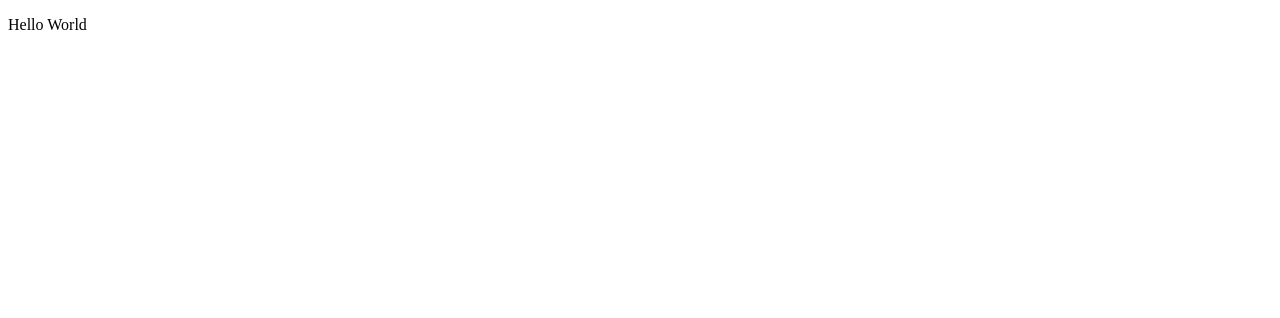
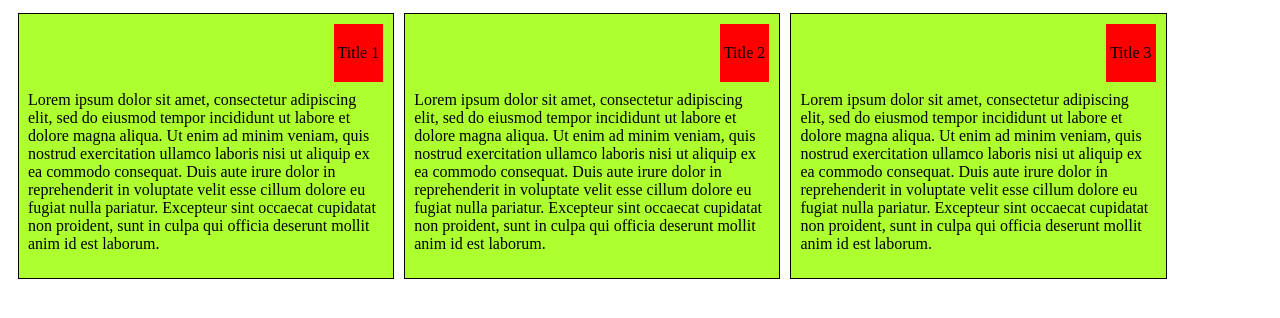
Before and after one commit to bylowerik/Coursera, a plain HTML site: page subm2/index.html in a window 1280 px wide. Drawn offline with Linux system fonts and the light colour scheme.

Commit message:
sumission2-1.0

```diff
--- /dev/null
+++ b/subm2/css/styles.css
@@ -0,0 +1,76 @@
+* {
+    box-sizing: border-box;
+}
+
+.row {
+    width: 100%
+}
+
+/** Browser **/
+@media (min-width: 992px) { .col-lg-12, .col-lg-6, .col-lg-3 {
+    float: left;
+    border: 1px solid black;
+    padding: 5px;
+    }
+    .col-lg-12 {
+        width: 100%;
+    }
+    .col-lg-6 {
+        width: 49%;
+    }
+    .col-lg-3 {
+        width: 30%;
+    }
+}
+
+/** Tablet */
+@media (min-width: 768px) and (max-width: 991px)
+    {.col-md-12, .col-md-6 {
+        float: left;
+        border: 1px solid black;
+    }
+    .col-md-12 {
+        width: 95.5%;
+    }
+    .col-md-6 {
+        width:47%;
+        }
+}
+@media (max-width: 767px)
+    {.col-sd-12{
+        float: left;
+        border: 1px solid black;
+    }
+    .col-sd-12 {
+        width: 95.5%;
+    }
+}
+
+div {
+    background: greenyellow;
+    position: relative;
+    margin: 5px;
+}
+
+p {
+    padding: 4px;
+}
+h2 {
+    text-align: end;
+}
+
+#ptitle {
+    position: relative;
+    left: 80%;
+    border: 1px solid black;
+    width: 4em;
+    background-color: red;
+}
+
+.rightcontainer {
+    float: right;
+    background-color: red;
+}
+#p_text {
+    clear: both;
+}
--- a/subm2/index.html
+++ b/subm2/index.html
@@ -1,2 +1,55 @@
 <!DOCTYPE html>
-<p>Hello World</p>
+<html>
+<head>
+<meta charset="utf-8">
+<link rel="stylesheet" href="css/styles.css">
+</head>
+
+<div class=".row">
+
+<div class="col-lg-3 col-md-6 col-sd-12">
+<div class="rightcontainer">
+    <p> Title 1 </p>
+</div>
+<p id=p_text>
+Lorem ipsum dolor sit amet, consectetur adipiscing elit,
+sed do eiusmod tempor incididunt ut labore et dolore magna aliqua.
+ Ut enim ad minim veniam, quis nostrud exercitation ullamco laboris
+ nisi ut aliquip ex ea commodo consequat. Duis aute irure dolor in
+ reprehenderit in voluptate velit esse cillum dolore eu fugiat nulla
+ pariatur. Excepteur sint occaecat cupidatat non proident, sunt in culpa
+ qui officia deserunt mollit anim id est laborum.
+</p>
+</div>
+
+<div class="col-lg-3 col-md-6 col-sd-12">
+<div class="rightcontainer">
+    <p> Title 2 </p>
+</div>
+<p id="p_text">
+Lorem ipsum dolor sit amet, consectetur adipiscing elit,
+sed do eiusmod tempor incididunt ut labore et dolore magna aliqua.
+ Ut enim ad minim veniam, quis nostrud exercitation ullamco laboris
+ nisi ut aliquip ex ea commodo consequat. Duis aute irure dolor in
+ reprehenderit in voluptate velit esse cillum dolore eu fugiat nulla
+ pariatur. Excepteur sint occaecat cupidatat non proident, sunt in culpa
+ qui officia deserunt mollit anim id est laborum.
+</p>
+</div>
+
+<div class="col-lg-3 col-md-12 col-sd-12">
+<div class="rightcontainer">
+    <p> Title 3 </p>
+</div>
+<p id="p_text">
+Lorem ipsum dolor sit amet, consectetur adipiscing elit,
+sed do eiusmod tempor incididunt ut labore et dolore magna aliqua.
+ Ut enim ad minim veniam, quis nostrud exercitation ullamco laboris
+ nisi ut aliquip ex ea commodo consequat. Duis aute irure dolor in
+ reprehenderit in voluptate velit esse cillum dolore eu fugiat nulla
+ pariatur. Excepteur sint occaecat cupidatat non proident, sunt in culpa
+ qui officia deserunt mollit anim id est laborum.
+</p>
+</div>
+</div>
+</html>
```
